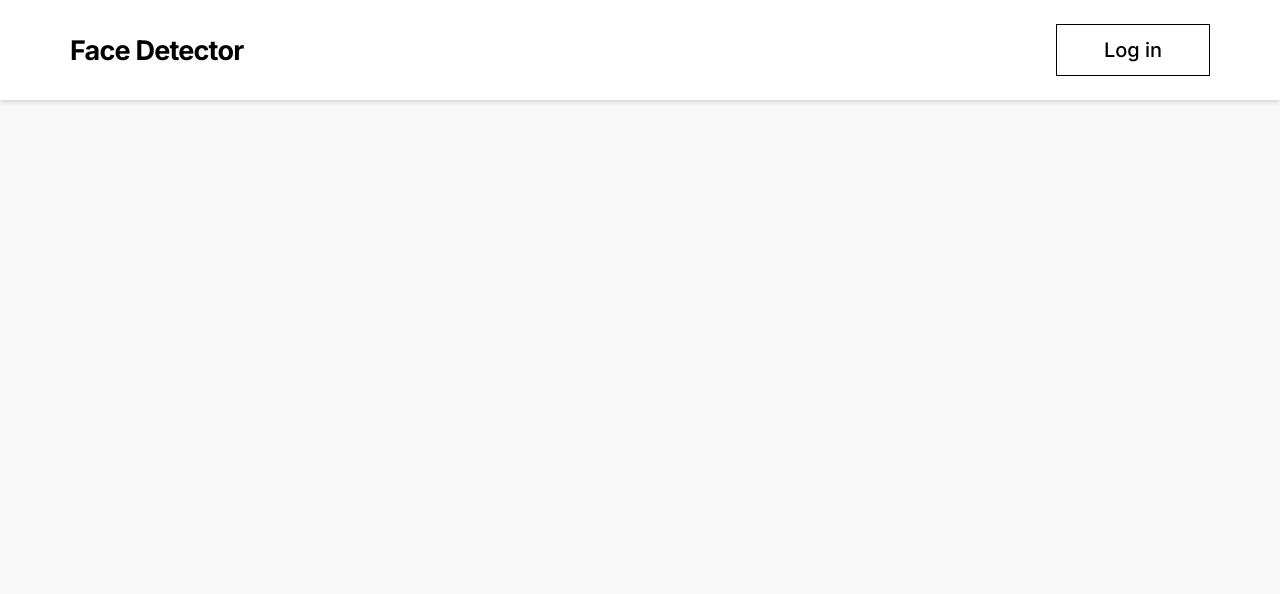
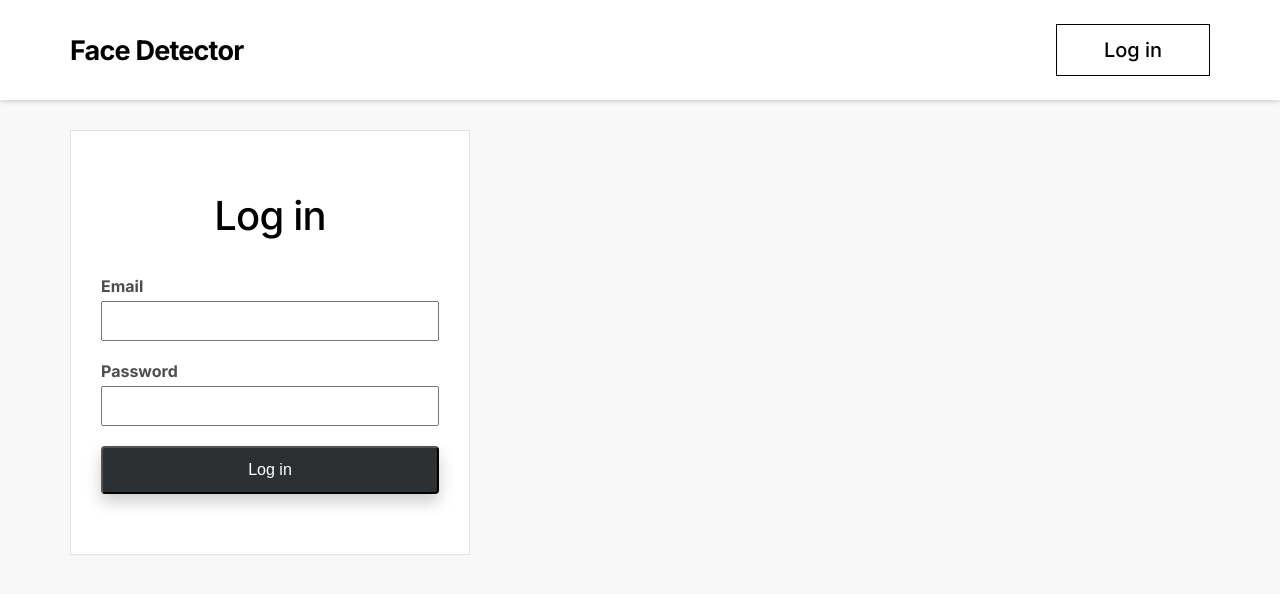
Before and after one commit to wonma/facedetector-v2, a React (Create React App) app: page / in a window 1280 px wide. Shown: the top 594 px of the page. Built offline with nearby package versions, Linux system fonts and the light colour scheme.

Commit message:
Style base of LoginForm component

```diff
--- a/src/App.css
+++ b/src/App.css
@@ -6,10 +6,17 @@
 }
 
 .App__header-wrapper {
-  height: 100%;
-  margin: 0 auto;
-  max-width: 1140px;
   display: flex;
   align-items: center;
   justify-content: space-between;
 }
+
+.App__main-wrapper {
+  padding-top: 30px;
+}
+
+.container {
+  height: 100%;
+  margin: 0 auto;
+  max-width: 1140px;
+}
--- a/src/App.js
+++ b/src/App.js
@@ -3,16 +3,22 @@ import React from 'react';
 import './App.css';
 import Logo from './components/Logo/Logo';
 import Navigation from './components/Navigation/Navigation';
+import LoginForm from './components/LoginForm/LoginForm';
 
 function App() {
   return (
     <div className='App'>
       <header className='App__header'>
-        <div className='App__header-wrapper'>
+        <div className='App__header-wrapper container'>
           <Logo />
           <Navigation />
         </div>
       </header>
+      <section className='App__main'>
+        <div className='App__main-wrapper container'>
+          <LoginForm />
+        </div>
+      </section>
     </div>
   );
 }
--- /dev/null
+++ b/src/components/LoginForm/LoginForm.css
@@ -0,0 +1,44 @@
+.form__wrapper {
+  background: #ffffff;
+  border: 1px solid #e4e4e4;
+  max-width: 400px;
+  padding: 60px 30px;
+}
+
+.form__label {
+  display: block;
+  font-size: 16px;
+  font-weight: 600;
+  color: #4d4d4d;
+  margin-bottom: 5px;
+}
+
+.form__title {
+  font-size: 40px;
+  font-weight: 500;
+  text-align: center;
+  margin-bottom: 36px;
+}
+
+.form__field {
+  margin-bottom: 20px;
+}
+
+.form__input {
+  width: 100%;
+  height: 40px;
+  padding: 10px 7px;
+  margin: 0;
+  font-size: 16px;
+}
+
+button {
+  width: 100%;
+  height: 48px;
+  background: #2d3033;
+  box-shadow: 0px 8px 16px rgba(0, 0, 0, 0.2);
+  border-radius: 4px;
+  font-size: 16px;
+  color: #ffffff;
+  cursor: pointer;
+}
--- /dev/null
+++ b/src/components/LoginForm/LoginForm.js
@@ -0,0 +1,23 @@
+import React from 'react';
+import './LoginForm.css';
+
+const LoginForm = () => {
+  return (
+    <div className='form__wrapper'>
+      <h1 className='form__title'>Log in</h1>
+      <form>
+        <div className='form__field'>
+          <label className='form__label'>Email</label>
+          <input className='form__input' type='email' />
+        </div>
+        <div className='form__field'>
+          <label className='form__label'>Password</label>
+          <input className='form__input' type='password' />
+        </div>
+        <button>Log in</button>
+      </form>
+    </div>
+  );
+};
+
+export default LoginForm;
--- a/src/index.css
+++ b/src/index.css
@@ -10,4 +10,5 @@ body {
 
 body * {
   margin: 0;
+  box-sizing: border-box;
 }
```
